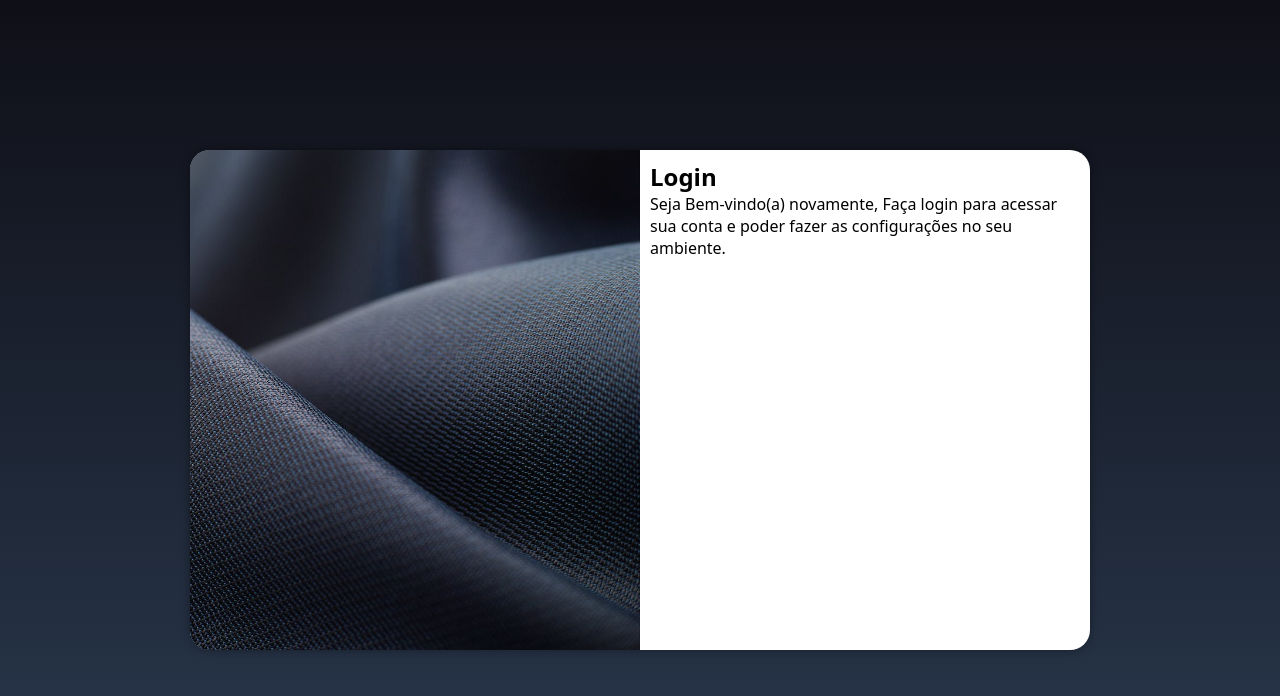
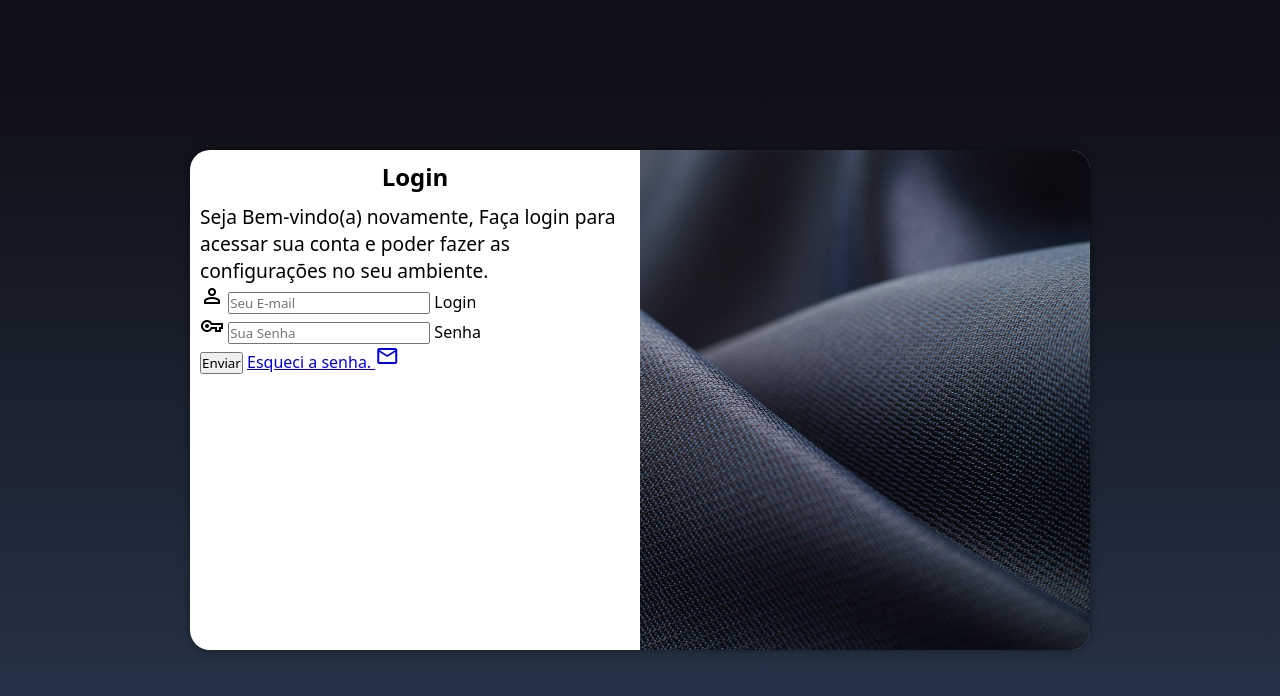
Before and after one commit to CarlosHenrique435/Projeto-Login, a plain HTML site: page index.html in a window 1280 px wide. Drawn offline with nearby package versions, Linux system fonts and the light colour scheme.

Commit message:
formulario atualizado

```diff
--- a/estilos/media-queries.css
+++ b/estilos/media-queries.css
@@ -22,12 +22,15 @@
         width: 900px;
     }
     section#login > div#img{
-        float: left;
+        float: right;
         width: 50%;
         height: 100%;
     }
     section#login > div#formulario{
-        float: right;
+        float: left;
         width: 50%;
     }
+    div#formulario > p {
+        font-size: 1.2em;
+    }
 }
--- a/estilos/style.css
+++ b/estilos/style.css
@@ -16,7 +16,7 @@ PALETA DE CORES
 }
 
 body, html{
-    background-image: linear-gradient(to bottom, #0f0f17, #29384d);
+    background-image: linear-gradient(to bottom, #0f0f17 10%, #29384d);
     height: 100vh;
     width: 100vw;
 }
@@ -56,3 +56,11 @@ section#login > div#formulario{
     display: block;
     padding: 10px;
 }
+
+div#formulario > h1{
+    text-align: center;
+    margin-bottom: 10px;
+}
+div#formulario > p {
+    font-size: .8em;
+}
--- a/index.html
+++ b/index.html
@@ -3,6 +3,7 @@
 <head>
     <meta charset="UTF-8">
     <meta name="viewport" content="width=device-width, initial-scale=1.0">
+    <link href="https://fonts.googleapis.com/css2?family=Material+Symbols+Outlined" rel="stylesheet" />
     <title>Login</title>
     <link rel="stylesheet" href="estilos/style.css">
     <link rel="stylesheet" href="estilos/media-queries.css">
@@ -16,8 +17,19 @@
             <div id="formulario">
                 <h1>Login</h1>
                 <p>Seja Bem-vindo(a) novamente, Faça login para acessar sua conta e poder fazer as configurações no seu ambiente.</p>
-                <form action="login.php" method="post">
-
+                <form action="login.php" method="post" autocomplete="on">
+                    <div class="campo">
+                        <span class="material-symbols-outlined">person</span>
+                        <input type="email" name="login" id="ilogin" placeholder="Seu E-mail" autocomplete="email" required maxlength="60">
+                        <label for="ilogin">Login </label>
+                    </div>
+                    <div class="campo">
+                        <span class="material-symbols-outlined">vpn_key</span>
+                        <input type="password" name="pass" id="ipass" placeholder="Sua Senha" autocomplete="current-password" required maxlength="20" minlength="8">
+                        <label for="ipass">Senha </label>
+                    </div>
+                    <input type="submit" value="Enviar">
+                    <a href="esqueci.html">Esqueci a senha. <span class="material-symbols-outlined">mail</span></a>
                 </form>
             </div>
         </section>
```
